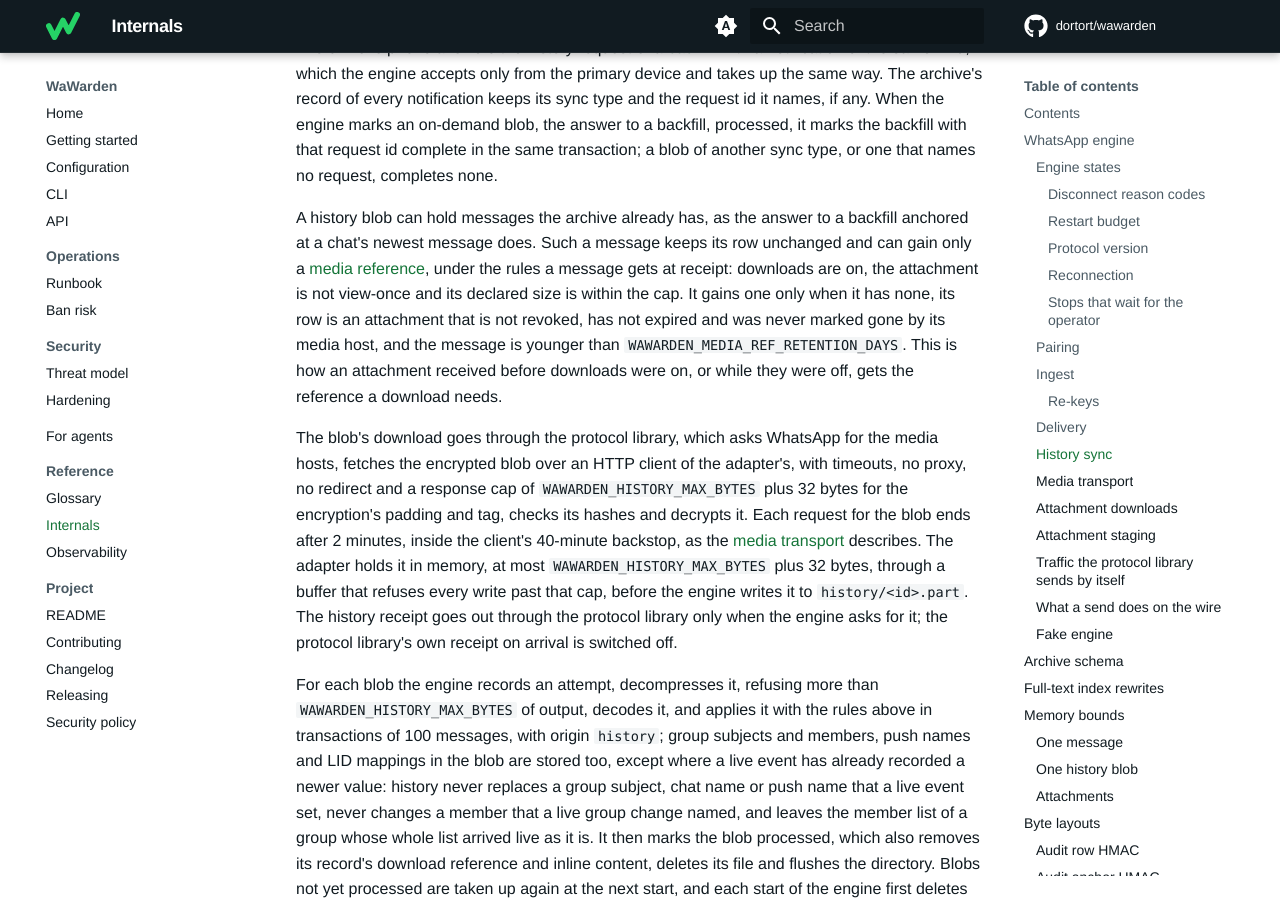
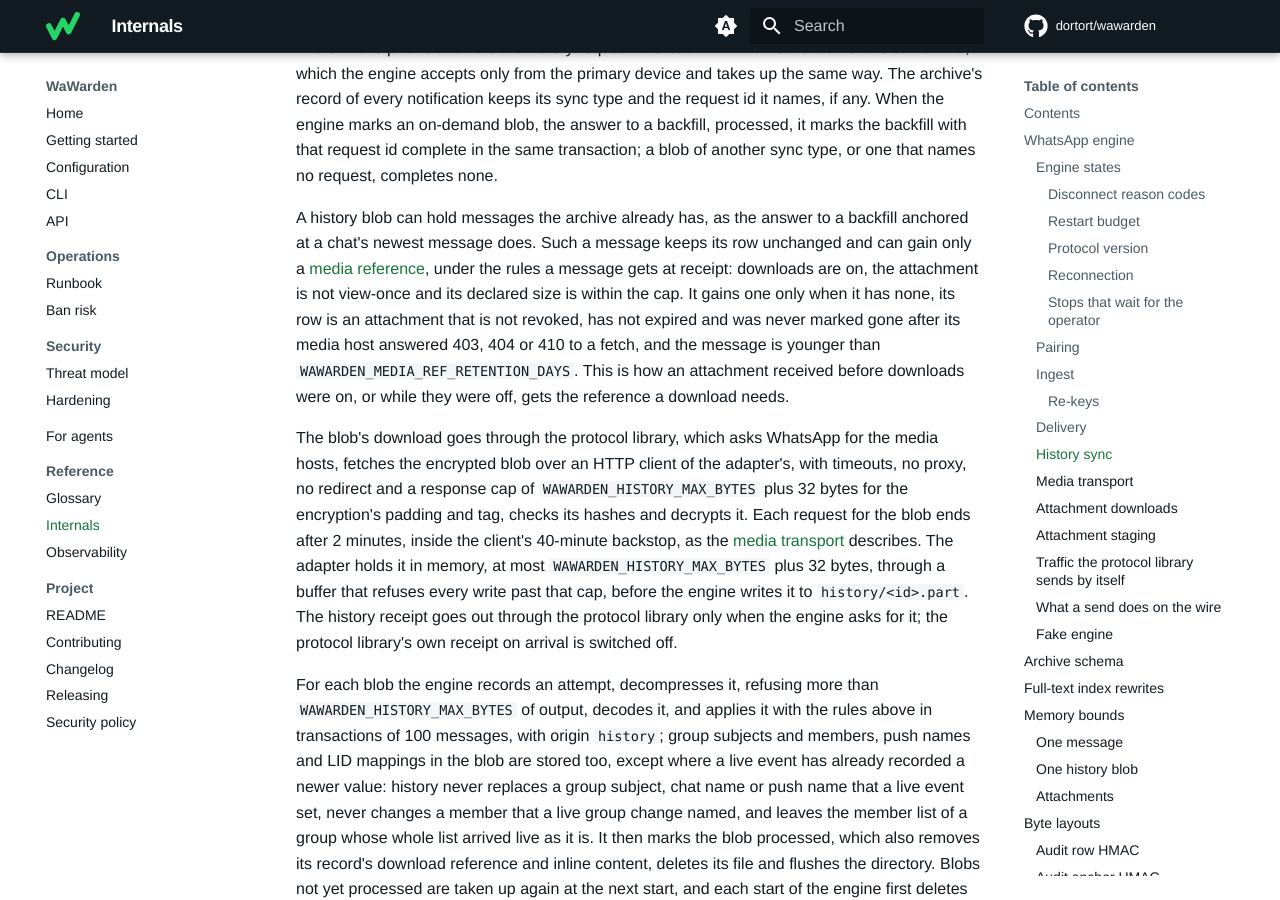
Before and after one commit to dortort/wawarden, an MkDocs documentation site: the page built from docs/internals.md, in a window 1280 px wide and 900 px high, scrolled down 9515 px. Built offline with MkDocs 1.6.1 and Material for MkDocs 9.7.7, drawn with Linux system fonts in a browser that asks for light colours; comment, search, counter and statistics services are not loaded.

Commit message:
docs(internals): say the engine marks an attachment gone, not its media host
The media host only answers 403, 404 or 410 to a fetch; the engine sets the
mark when it does, as the API reference and the schema list already say.

Co-Authored-By: Claude Opus 5.5 <noreply@anthropic.com>
Co-Authored-By: Claude Fable 5.1 <noreply@anthropic.com>

```diff
--- a/docs/internals.md
+++ b/docs/internals.md
@@ -410,8 +410,8 @@ row unchanged and can gain only a [media reference](#media-reference), under
 the rules a message gets at receipt: downloads are on, the attachment is not
 view-once and its declared size is within the cap. It gains one only when it
 has none, its row is an attachment that is not revoked, has not expired and
-was never marked gone by its media host, and the message is younger than
-`WAWARDEN_MEDIA_REF_RETENTION_DAYS`. This is how an attachment received
+was never marked gone after its media host answered 403, 404 or 410 to a
+fetch, and the message is younger than `WAWARDEN_MEDIA_REF_RETENTION_DAYS`. This is how an attachment received
 before downloads were on, or while they were off, gets the reference a
 download needs.
 
```
